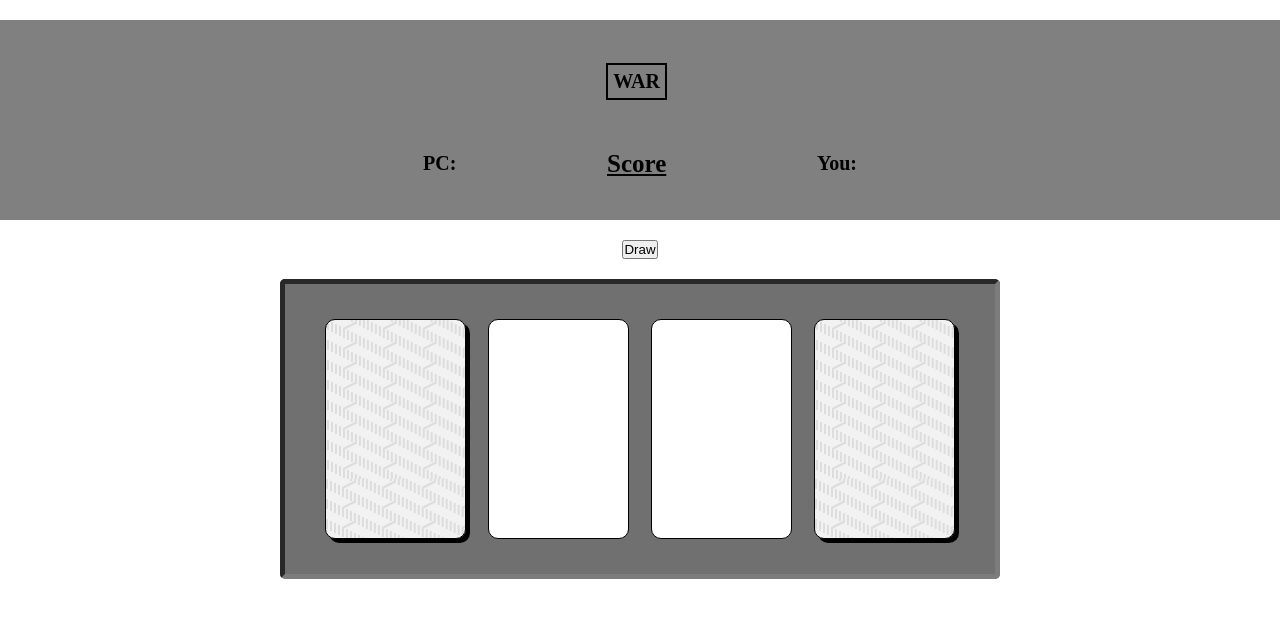
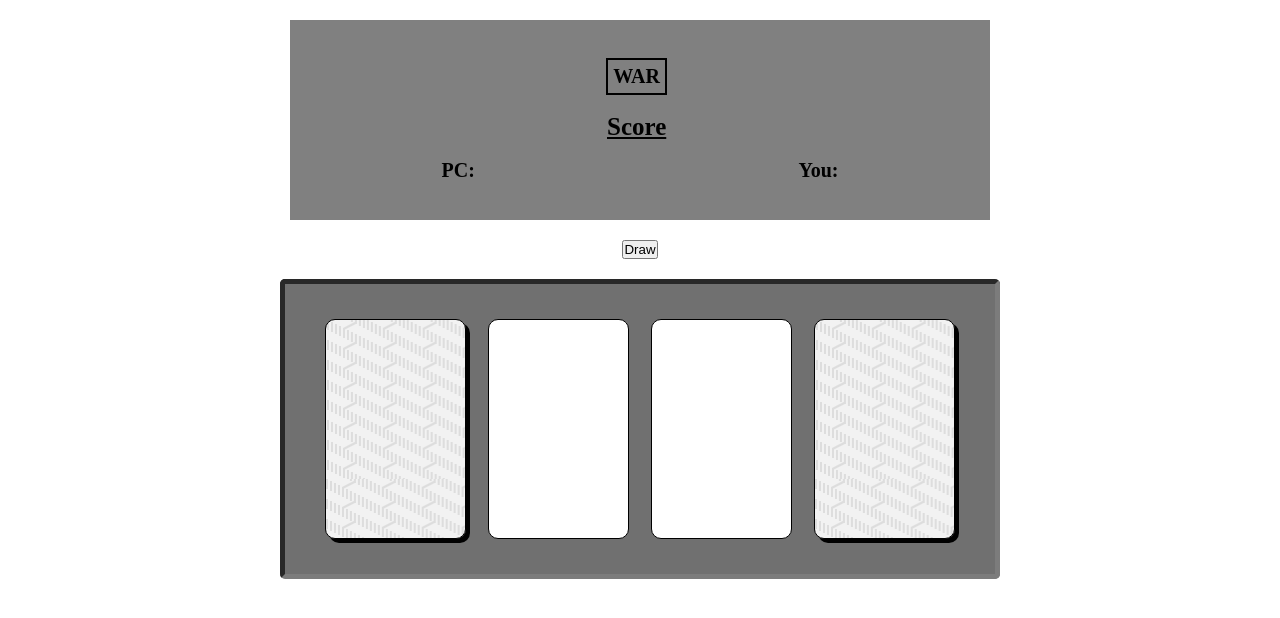
Before and after one commit to MrRedacted/makewarnotfood, a plain HTML site: page index.html in a window 1280 px wide. Drawn offline with Linux system fonts and the light colour scheme.

Commit message:
Tried to fix centering

```diff
--- a/style.css
+++ b/style.css
@@ -14,17 +14,15 @@
   margin: 2rem auto;
   padding: 2rem;
   height: 20rem;
+  width: 70rem;
   background-color: grey;
   display: grid;
   grid-template-areas:
     'start war reset'
-    'comp score user';
-  justify-content: center;
-  align-content: center;
-  justify-items: center;
-  align-items: center;
-  column-gap: 15rem;
-  row-gap: 5rem;
+    '. score .'
+    'comp . user';
+  justify-content: space-evenly;
+  align-content: space-evenly;
 }
 
 #head > * {
```
